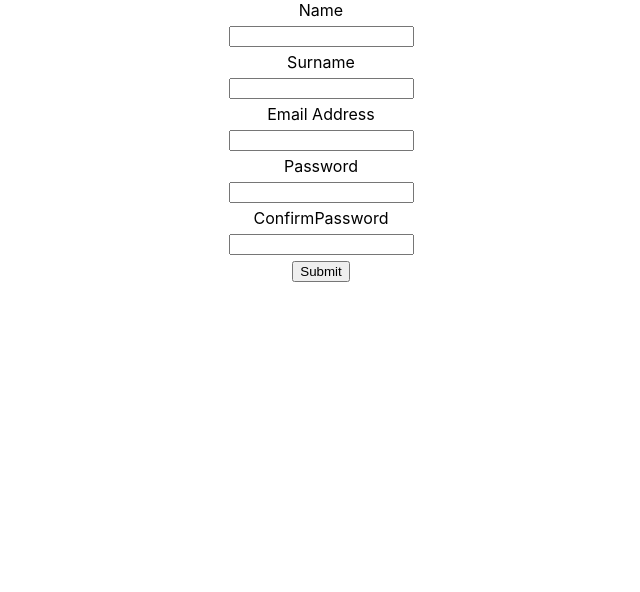
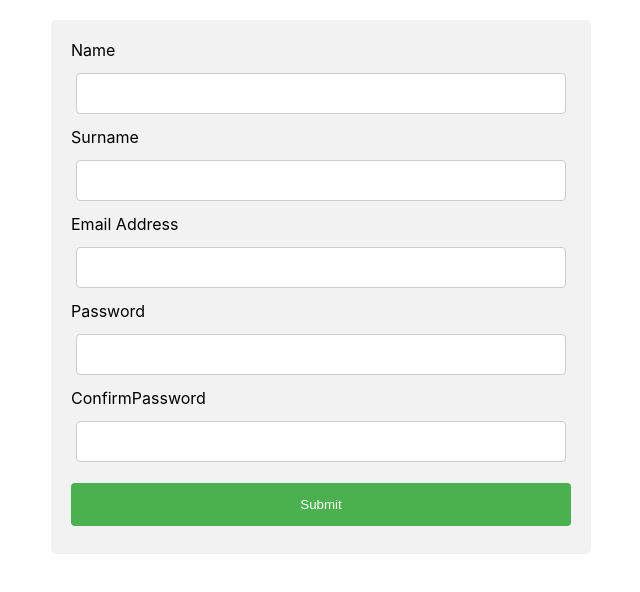
Before and after one commit to Lamonaga/form_authorization, a React (Create React App) app: page / in a window 1280 px wide. Shown: the top 592 px of the page, without its empty margins (319-959 px from the left). Built offline with nearby package versions, Linux system fonts and the light colour scheme.

Commit message:
add style inputs

```diff
--- a/src/App.js
+++ b/src/App.js
@@ -2,7 +2,7 @@ import './App.css';
 import {useFormik} from "formik";
 import {Input} from "./components";
 import * as yup from 'yup'
-import {logDOM} from "@testing-library/react";
+
 
 function App() {
 
@@ -17,21 +17,19 @@ function App() {
     const formik = useFormik({
         initialValues: {
             name: '', surname: '', email: '', password: '', confirmPassword: '',
-        },
-        onSubmit: values => {
+        }, onSubmit: values => {
             alert(JSON.stringify(values, null, 2));
-        },
-        validateOnBlur: true,
-        validationSchema: validationsSchema,
+        }, validateOnBlur: true, validationSchema: validationsSchema,
 
 
     });
 
 
-    return (<div className="App">
-        <form onSubmit={formik.handleSubmit}>
+    return (<div className="form_auth">
+        <form className='form' onSubmit={formik.handleSubmit}>
 
-            <label htmlFor={'name'}>Name</label>
+            <label htmlFor={'name'}>Name</label>{formik.touched.name && formik.errors.name && (
+            <p className='error'>{formik.errors.name}</p>)}
             <p>
                 <Input id="name"
                        name="name"
@@ -40,8 +38,9 @@ function App() {
                        value={formik.values.name}
                 />
             </p>
-            {formik.touched.name && formik.errors.name && (<p>{formik.errors.name}</p>)}
-            <label htmlFor="surname">Surname</label>
+
+            <label htmlFor="surname">Surname</label>{formik.touched.surname && formik.errors.surname && (
+            <p className='error'>{formik.errors.surname}</p>)}
             <p>
                 <Input
                     id="surname"
@@ -51,8 +50,9 @@ function App() {
                     value={formik.values.surname}
                 />
             </p>
-            {formik.touched.surname && formik.errors.surname && (<p>{formik.errors.surname}</p>)}
-            <label htmlFor="email">Email Address</label>
+
+            <label htmlFor="email">Email Address</label>{formik.touched.email && formik.errors.email && (
+            <p className='error'>{formik.errors.email}</p>)}
             <p>
                 <Input
                     id="email"
@@ -62,8 +62,9 @@ function App() {
                     value={formik.values.email}
                 />
             </p>
-            {formik.touched.email && formik.errors.email && (<p>{formik.errors.email}</p>)}
-            <label htmlFor="password">Password</label>
+
+            <label htmlFor="password">Password</label>{formik.touched.password && formik.errors.password && (
+            <p className='error'>{formik.errors.password}</p>)}
             <p>
                 <Input
                     id="password"
@@ -73,8 +74,10 @@ function App() {
                     value={formik.values.password}
                 />
             </p>
-            {formik.touched.password && formik.errors.password && (<p>{formik.errors.password}</p>)}
-            <label htmlFor="confirmPassword">ConfirmPassword</label>
+
+            <label
+                htmlFor="confirmPassword">ConfirmPassword</label>{formik.touched.confirmPassword && formik.errors.confirmPassword && (
+            <p className='error'>{formik.errors.confirmPassword}</p>)}
             <p>
                 <Input
                     id="confirmPassword"
@@ -84,8 +87,8 @@ function App() {
                     value={formik.values.confirmPassword}
                 />
             </p>
-            {formik.touched.confirmPassword && formik.errors.confirmPassword && (<p>{formik.errors.confirmPassword}</p>)}
-            <button type="submit">Submit</button>
+
+            <button className='btn_submit' type="submit">Submit</button>
         </form>
     </div>);
 }
--- a/src/components/Input/style.css
+++ b/src/components/Input/style.css
@@ -0,0 +1,9 @@
+input {
+    width: 100%;
+    padding: 12px 20px;
+    margin: 8px 0;
+    display: inline-block;
+    border: 1px solid #ccc;
+    border-radius: 4px;
+    box-sizing: border-box;
+}
--- a/src/index.css
+++ b/src/index.css
@@ -14,3 +14,27 @@ code {
 p {
   margin: 5px;
 }
+
+.error {
+  color: red;
+  display: inline;
+}
+
+.form_auth {
+  margin: 20px auto;
+  width: 500px;
+  border-radius: 5px;
+  background-color: #f2f2f2;
+  padding: 20px;
+}
+
+.btn_submit {
+  width: 100%;
+  background-color: #4CAF50;
+  color: white;
+  padding: 14px 20px;
+  margin: 8px 0;
+  border: none;
+  border-radius: 4px;
+  cursor: pointer;
+}
```
